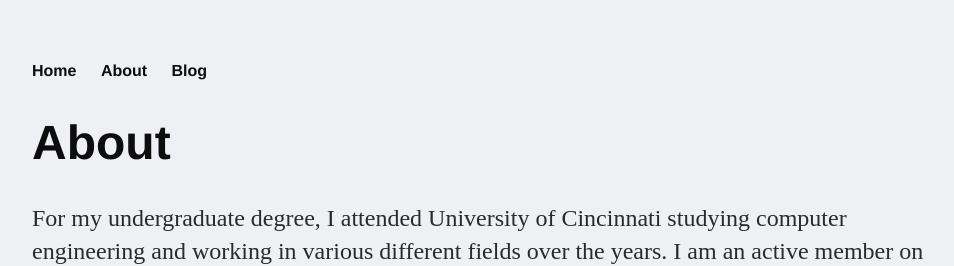
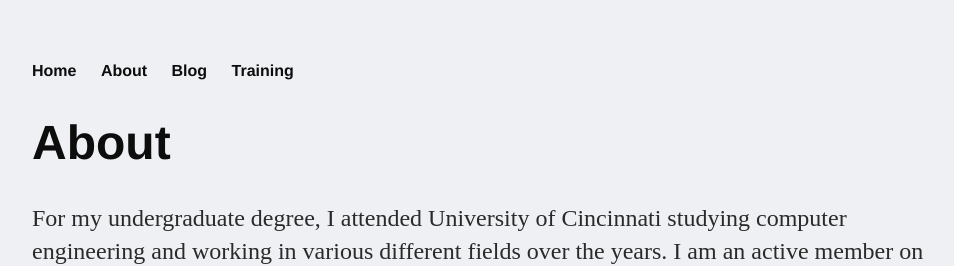
Before and after one commit to paw3ll/paw3ll.github.io, a Jekyll site: the page built from about/index.html, in a window 1280 px wide. Shown: the top 266 px of the page, without its empty margins (160-1114 px from the left). Built offline with Jekyll 4.4.1, drawn with Linux system fonts in a browser that asks for light colours.

Commit message:
Update default.html
Added link to training tab.

```diff
--- a/_layouts/default.html
+++ b/_layouts/default.html
@@ -14,6 +14,7 @@
 <li><a href="/">Home</a></li>
 <li><a href="/about">About</a></li>
 <li><a href="/blog">Blog</a></li>
+<li><a href="/training">Training</a></li>
 </ul>
     </nav>
 <div class="container">
```
